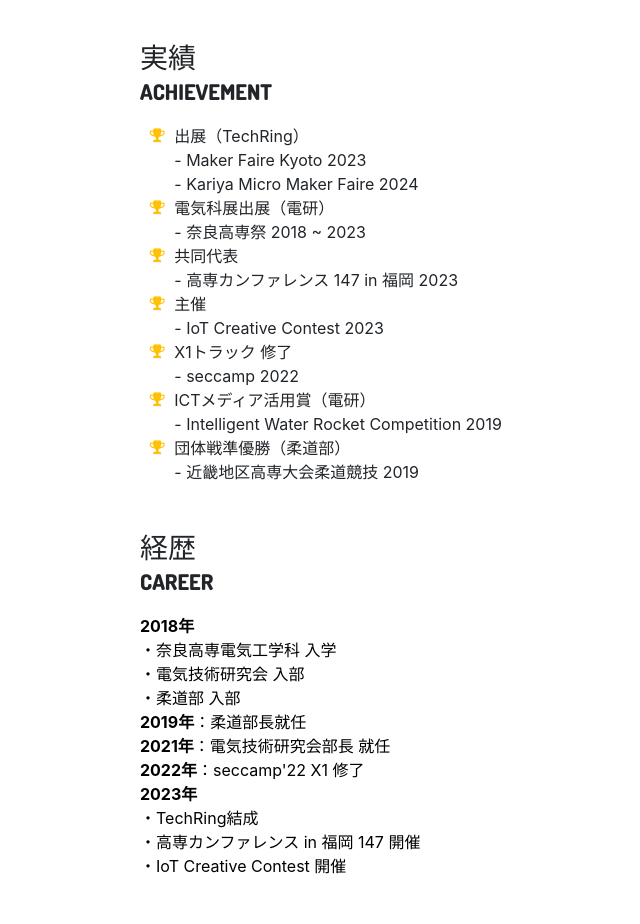
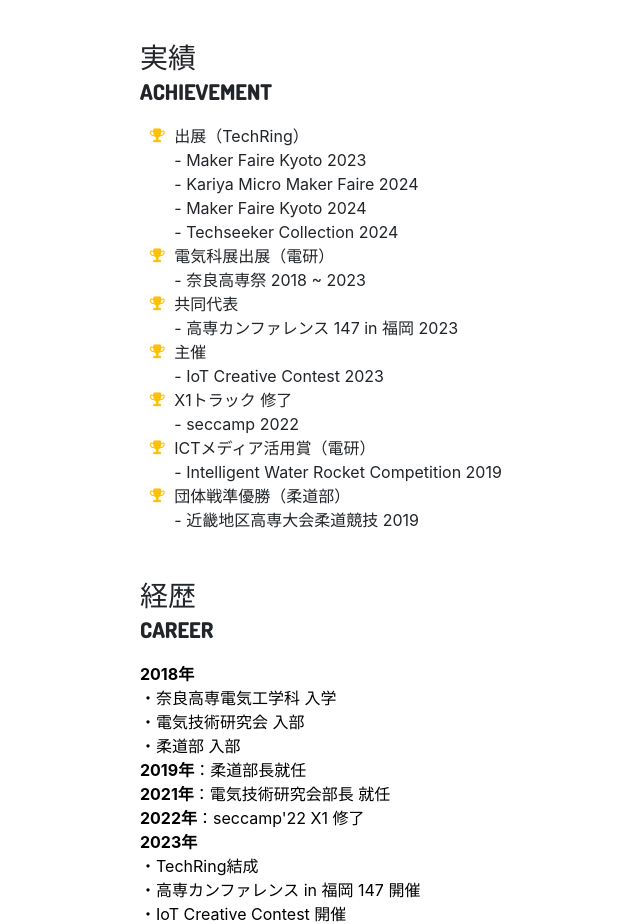
Before and after one commit to Jin-Neuron/Jin-Neuron.github.io, a website with bundled scripts: page index.html in a window 1280 px wide. Shown: the part 1280-2204 px from the top of the page, without its empty margins (180-820 px from the left). Built offline with nearby package versions, Linux system fonts and the light colour scheme; a web font is replaced by a local one.

Commit message:
Update index.html

```diff
--- a/index.html
+++ b/index.html
@@ -177,7 +177,9 @@
                   <i class="fa-li fa fa-trophy text-warning"></i>
                   出展（TechRing）<br>
                   - Maker Faire Kyoto 2023<br>
-                  - Kariya Micro Maker Faire 2024
+                  - Kariya Micro Maker Faire 2024<br>
+                  - Maker Faire Kyoto 2024<br>
+                  - Techseeker Collection 2024
                 </li>
                 <li>
                   <i class="fa-li fa fa-trophy text-warning"></i>
```
